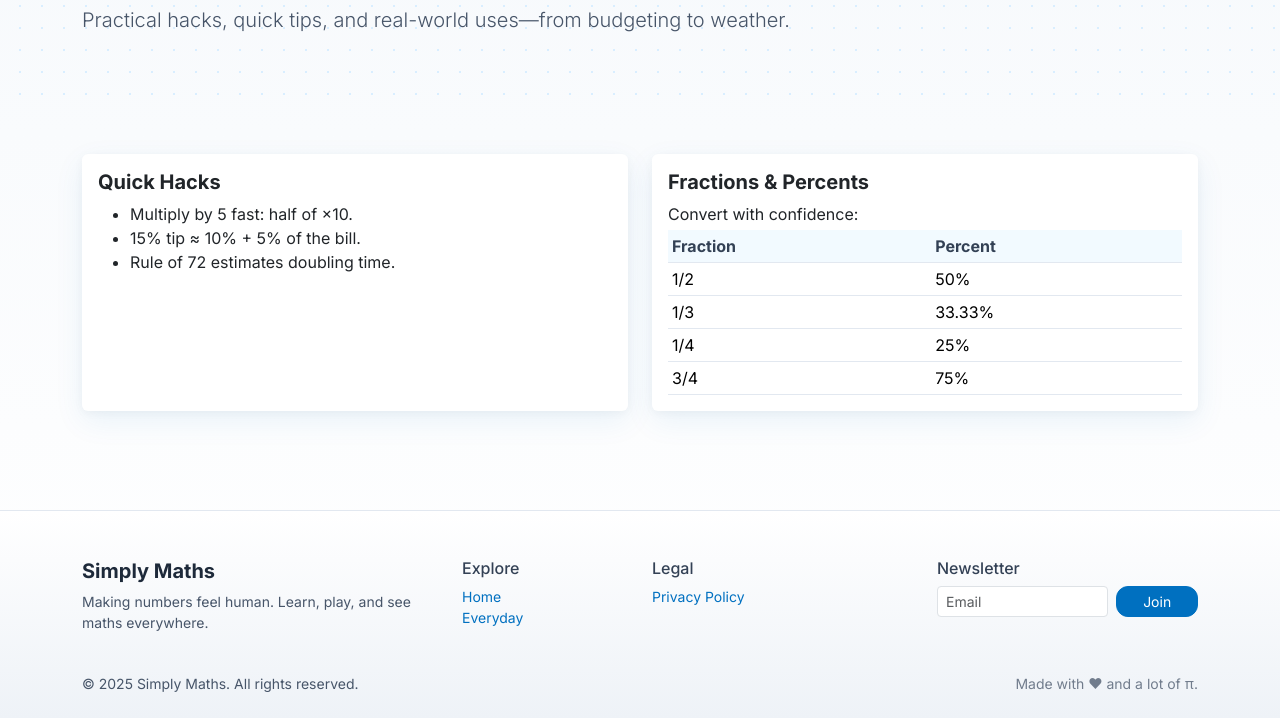
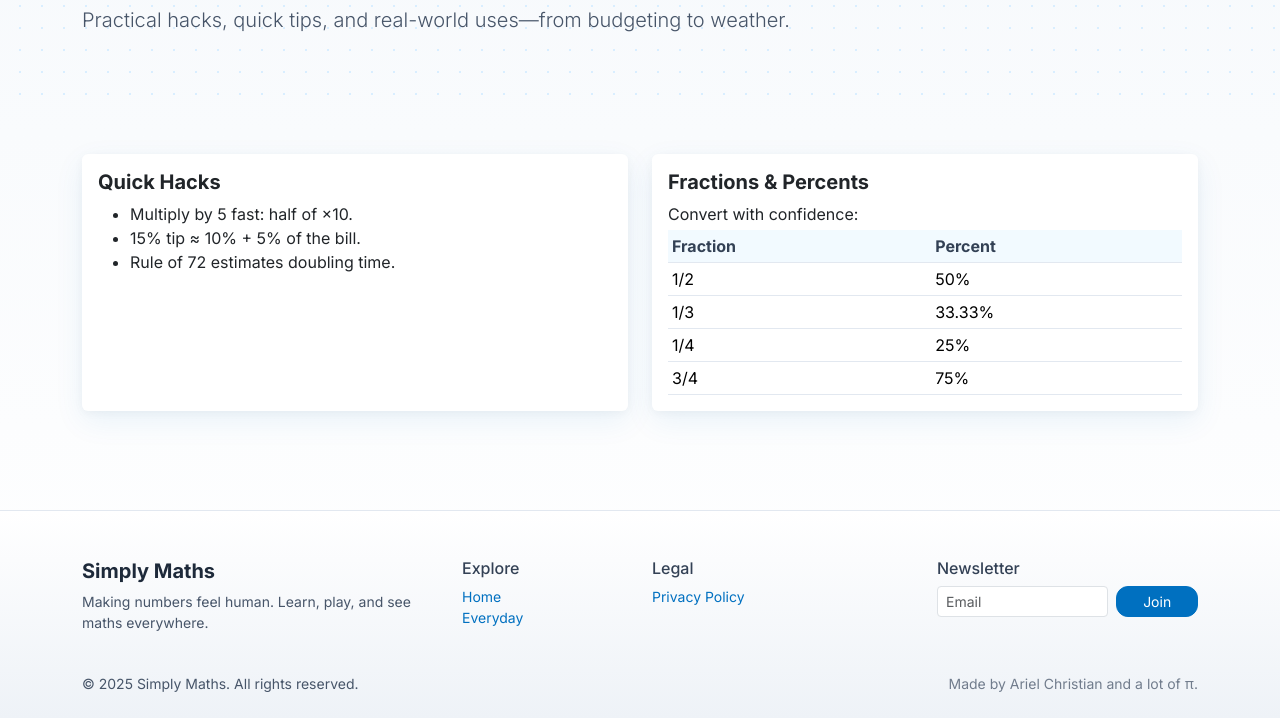
Before and after one commit to CyberPunkC/SimplyMath---DB, a plain HTML site: page simply-maths/everyday.html in a window 1280 px wide. Shown: the part 158-876 px from the top of the page. Drawn offline with nearby package versions, Linux system fonts and the light colour scheme.

Commit message:
Update everyday.html

```diff
--- a/simply-maths/everyday.html
+++ b/simply-maths/everyday.html
@@ -105,10 +105,11 @@
     </div>
     <div class="d-flex justify-content-between align-items-center mt-4 small text-700">
         <span>© <span id="year"></span> Simply Maths. All rights reserved.</span>
-        <span class="opacity-75">Made with ♥ and a lot of π.</span>
+        <span class="opacity-75">Made by Ariel Christian and a lot of π.</span>
     </div>
 </div>
 <script>document.getElementById('year').textContent = new Date().getFullYear()</script>
 </footer>
 </body>
+
 </html>
```
